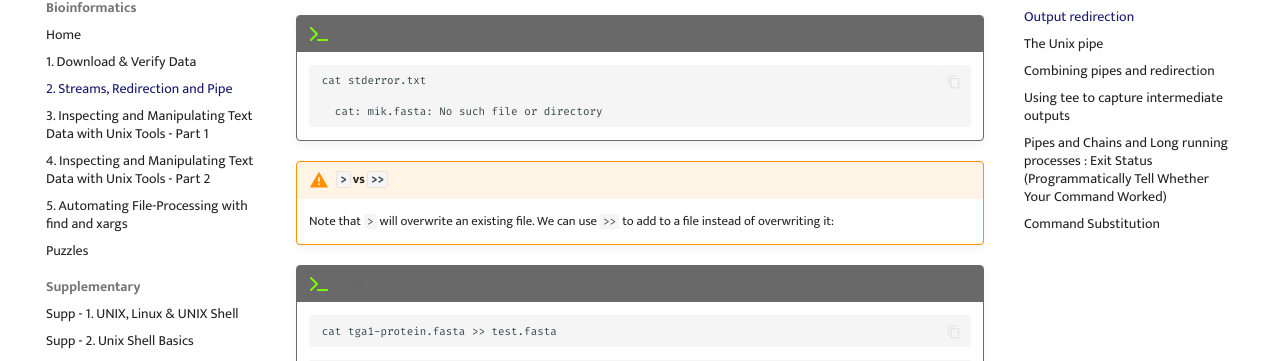
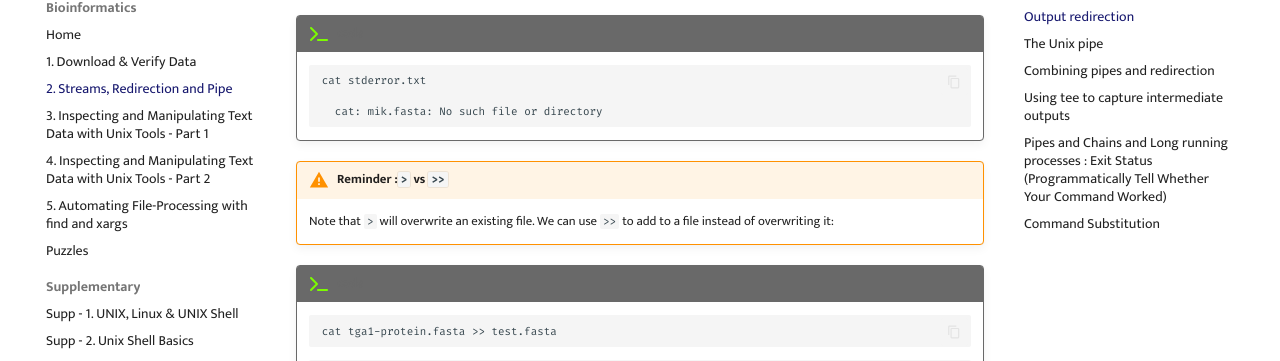
Before and after one commit to GenomicsAotearoa/shell-for-bioinformatics, an MkDocs documentation site: the page built from docs/3_streams_red_pipe.md, in a window 1280 px wide and 900 px high, scrolled down 2393 px. Shown: the part 91-452 px from the top of the window. Built offline with MkDocs 1.6.1 and Material for MkDocs 9.7.7, drawn with Linux system fonts in a browser that asks for light colours; comment, search, counter and statistics services are not loaded.

````diff
--- a/docs/3_streams_red_pipe.md
+++ b/docs/3_streams_red_pipe.md
@@ -161,7 +161,7 @@
 
       cat: mik.fasta: No such file or directory
     ```
-!!! warning "`>` vs `>>`"
+!!! warning "Reminder :`>` vs `>>`"
 
     Note that `>` will overwrite an existing file. We can use `>>` to add to a file instead of overwriting it:
 
````
